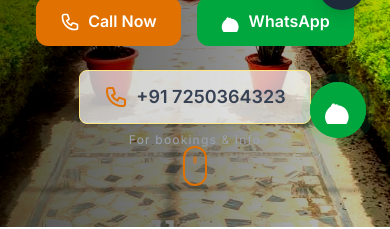
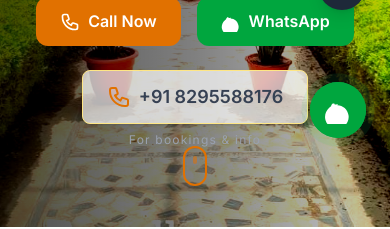
Before and after one commit to AmanVatsSharma/janki-mahal-nextjs, a Next.js app: page / in a window 390 px wide. Shown: the part 682-911 px from the top of the page. Built offline with nearby package versions, Linux system fonts and the light colour scheme; a web font is replaced by a local one.

Commit message:
Update contact information in FloatingWhatsApp and HeroSection components to new phone and WhatsApp numbers (+91 8295588176).

```diff
--- a/components/FloatingWhatsApp.tsx
+++ b/components/FloatingWhatsApp.tsx
@@ -33,7 +33,7 @@ export default function FloatingWhatsApp() {
       {/* Quick Actions (appears on hover) */}
       <div className="absolute bottom-16 right-0 opacity-0 group-hover:opacity-100 transition-opacity duration-300 space-y-2">
         <a
-          href="tel:+917250364323"
+          href="tel:+918295588176"
           className="flex items-center gap-3 bg-amber-600 hover:bg-amber-700 text-white rounded-full px-4 py-3 shadow-lg hover:shadow-xl transition-all duration-300 transform hover:scale-105"
           aria-label="Call us directly"
         >
--- a/components/HeroSection.tsx
+++ b/components/HeroSection.tsx
@@ -47,7 +47,7 @@ export default function HeroSection() {
           {/* Book Now (white) */}
           <a
             id="hero-book-now"
-            href="https://wa.me/917250364323?text=I%20would%20like%20to%20book%20a%20room%20at%20Sri%20Janaki%20Mahal%20Trust"
+            href="https://wa.me/918295588176?text=I%20would%20like%20to%20book%20a%20room%20at%20Sri%20Janaki%20Mahal%20Trust"
             target="_blank"
             rel="noopener noreferrer"
             className="px-8 py-4 border-2 border-white text-white rounded-xl font-bold hover:bg-white/10 transition-all duration-300 inline-flex items-center gap-2"
@@ -63,7 +63,7 @@ export default function HeroSection() {
           <div className="flex flex-row gap-4 justify-center items-center">
             <a
               id="hero-call"
-              href="tel:+917250364323"
+              href="tel:+918295588176"
               className="px-6 py-3 rounded-xl bg-amber-600 text-white font-semibold hover:bg-amber-700 transition-all duration-300 inline-flex items-center gap-2"
             >
               <svg className="w-5 h-5" fill="none" stroke="currentColor" viewBox="0 0 24 24">
@@ -73,7 +73,7 @@ export default function HeroSection() {
             </a>
             <a
               id="hero-whatsapp"
-              href="https://wa.me/917250364323"
+              href="https://wa.me/918295588176"
               target="_blank"
               rel="noopener noreferrer"
               className="px-6 py-3 rounded-xl bg-green-600 text-white font-semibold hover:bg-green-700 transition-all duration-300 inline-flex items-center gap-2"
@@ -88,14 +88,14 @@ export default function HeroSection() {
         {/* Mobile Number Displayed Nicely and Clickable */}
         <div className="mt-6 flex flex-col items-center">
           <a
-            href="tel:+917250364323"
+            href="tel:+918295588176"
             className="text-lg sm:text-xl font-semibold text-gray-700 bg-white/70 px-6 py-3 rounded-lg shadow inline-flex items-center gap-2 border border-amber-200 hover:bg-amber-50 transition cursor-pointer select-all"
             title="Click to Call"
           >
             <svg className="h-6 w-6 text-amber-600" fill="none" stroke="currentColor" viewBox="0 0 24 24">
               <path strokeLinecap="round" strokeLinejoin="round" strokeWidth={2} d="M3 5a2 2 0 012-2h3.28a1 1 0 01.948.684l1.498 4.493a1 1 0 01-.502 1.21l-2.257 1.13a11.042 11.042 0 005.516 5.144l1.13-2.257a1 1 0 011.21-.502l4.493 1.498a1 1 0 01.684.949V19a2 2 0 01-2 2h-1C9.716 21 3 14.284 3 6V5z"/>
             </svg>
-            +91 7250364323
+            +91 8295588176
           </a>
           <span className="mt-2 text-xs text-gray-400 tracking-widest select-all">For bookings & info</span>
         </div>
```
